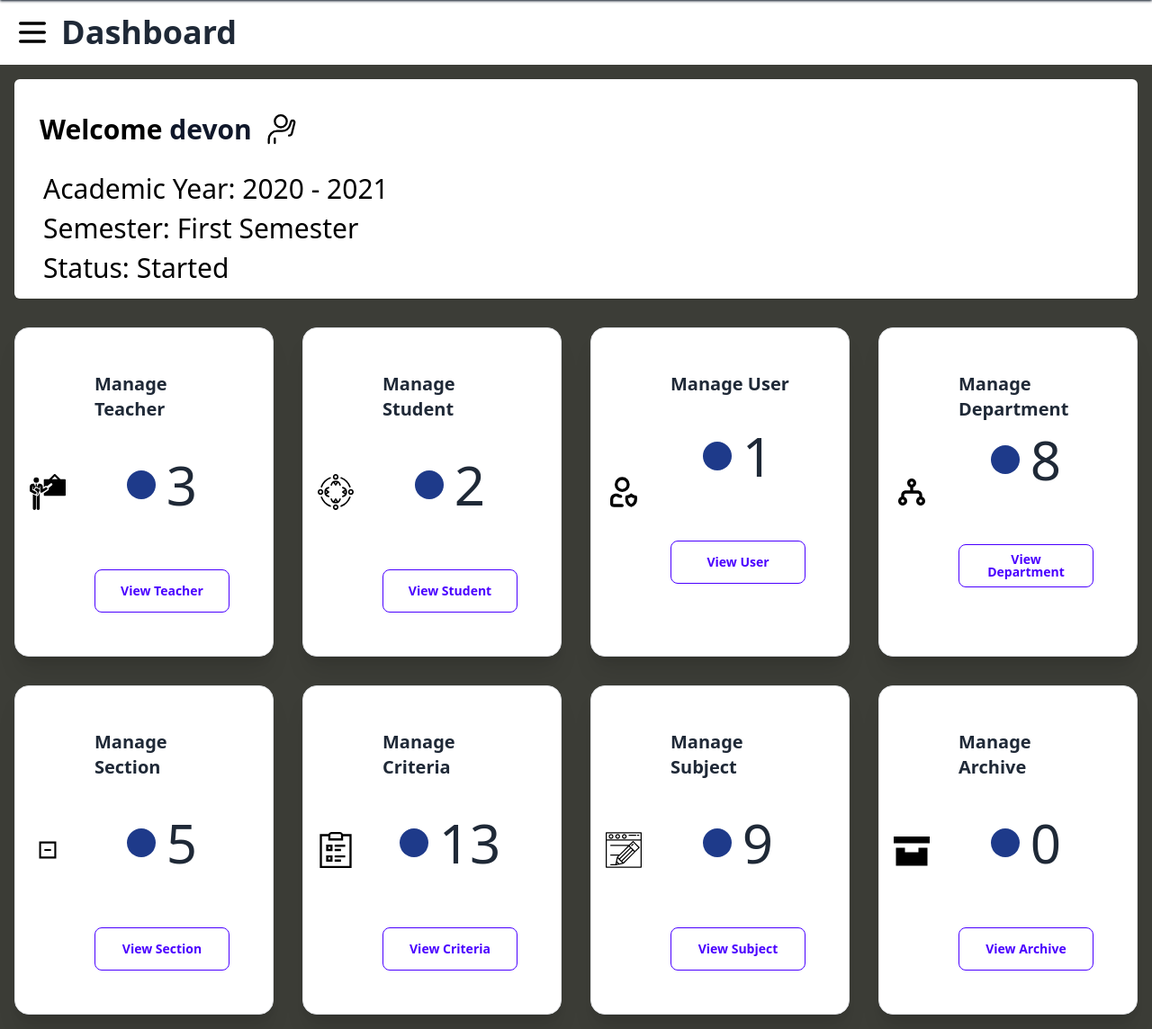
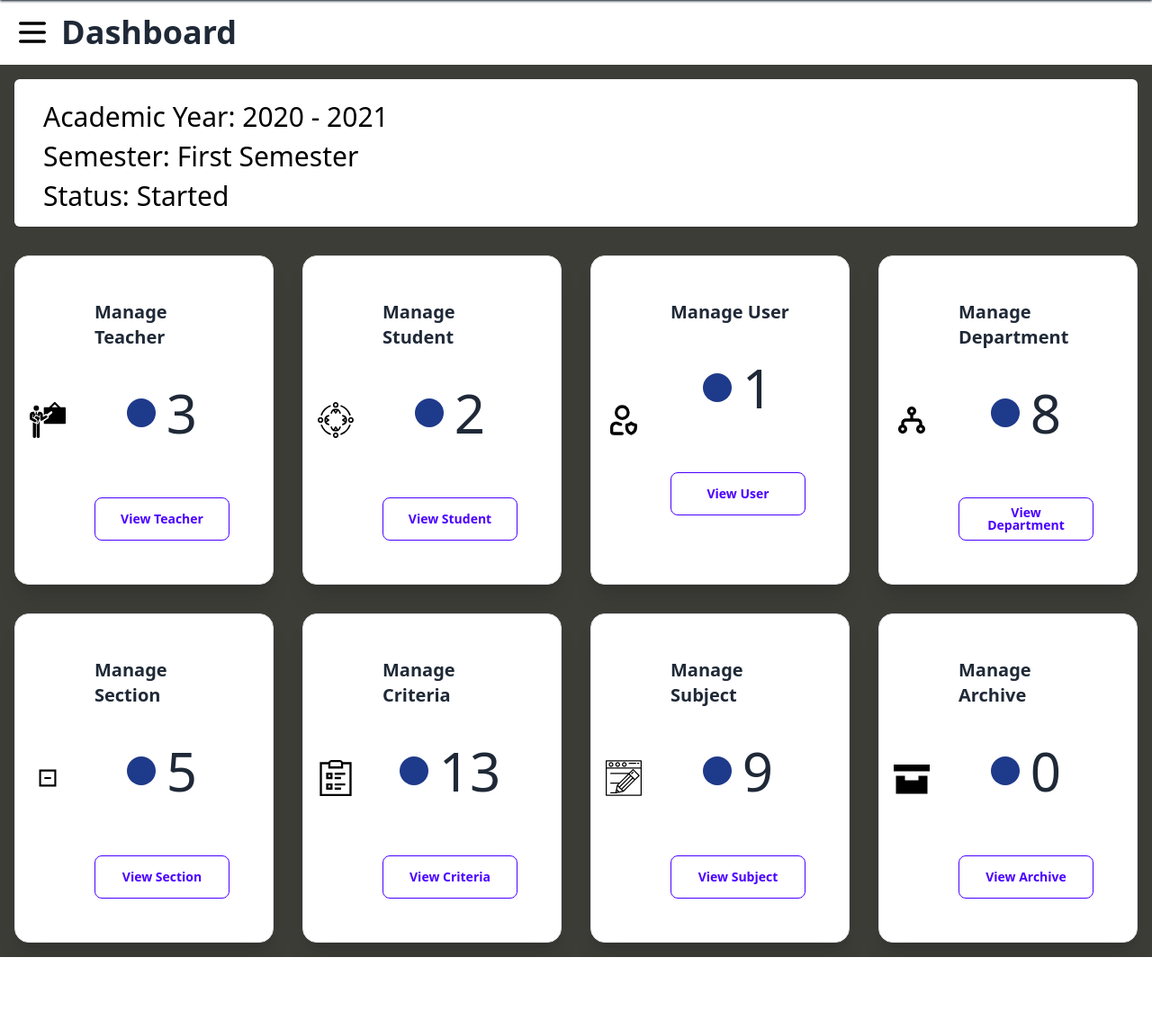
Before and after one commit to Hiiex09/jan_capstone, a PHP site: page /admin/admin_dashboard.php in a window 1280 px wide. Shown: the part 73-1217 px from the top of the page at 90% size. After the commit the page ends 1137 px from the top, so only its background shows below. Run offline with PHP 8.4, Linux system fonts and the light colour scheme; a user stored in the database is signed in; data comes from the database, SQL or seed files in the repository; some libraries are stand-ins or nearby versions.

Commit message:
changes in admin dashboard

```diff
--- a/admin/admin_dashboard.php
+++ b/admin/admin_dashboard.php
@@ -37,23 +37,11 @@ if ($schoolyear) {
 </head>
 
 <body>
-
-
   <div class="container-full flex justify-center items-center gap-2 bg-[#3C3D37]">
     <div>
       <?php if (isset($_SESSION['username'])): ?>
         <div class="p-4">
           <div class="p-4 bg-base-100 shadow text-black w-full rounded-md hidden md:block">
-
-            <div class="flex justify-start items-center">
-              <div class="mx-3">
-                <h2 class="text-3xl"><span class="font-bold">Welcome</span> <span class="text-slate-900 font-semibold"><?= htmlspecialchars($_SESSION['username']) ?></span></h2>
-              </div>
-              <div>
-                <img src="../admin/tools/Images/hello_admin.svg" alt="hello" class="w-10 h-20">
-              </div>
-            </div>
-
             <div class="flex justify-start items-center mx-4 mt-2">
               <div>
                 <p class="text-3xl">Academic Year:
@@ -82,16 +70,14 @@ if ($schoolyear) {
 
           </div>
         </div>
-        <div class="grid  sm:grid-cols-1 md:grid-cols-2 lg:grid-cols-4 m-4 gap-8">
-
+        <div class="grid sm:grid-cols-1 md:grid-cols-2 lg:grid-cols-4 m-4 gap-8">
+          <!-- Manage Teacher Card -->
           <div class="card card-side bg-base-100 shadow-xl border p-4">
             <figure>
-              <img
-                src="../admin/tools/img_side/teacher_side_com.svg"
-                alt="teacher" />
+              <img src="../admin/tools/img_side/teacher_side_com.svg" alt="Teacher" />
             </figure>
             <div class="card-body">
-              <div class="card-title">Manage Teacher</div>
+              <h2 class="card-title">Manage Teacher</h2>
               <div class="flex justify-center items-center gap-3 mt-8">
                 <div class="h-8 w-8 bg-blue-900 rounded-full"></div>
                 <div class="text-6xl">
@@ -99,7 +85,6 @@ if ($schoolyear) {
                   $count = 0;
                   $sql = "SELECT COUNT(*) AS total FROM `tblteacher`";
                   $result = mysqli_query($conn, $sql);
-
                   if ($result) {
                     $row = mysqli_fetch_assoc($result);
                     $count = $row['total'];
@@ -112,14 +97,13 @@ if ($schoolyear) {
             </div>
           </div>
 
+          <!-- Manage Student Card -->
           <div class="card card-side bg-base-100 shadow-xl border p-4">
             <figure>
-              <img
-                src="../admin/tools/img_side/student_side.svg"
-                alt="student" />
+              <img src="../admin/tools/img_side/student_side.svg" alt="Student" />
             </figure>
             <div class="card-body">
-              <div class="card-title">Manage Student</div>
+              <h2 class="card-title">Manage Student</h2>
               <div class="flex justify-center items-center gap-3 mt-8">
                 <div class="h-8 w-8 bg-blue-900 rounded-full"></div>
                 <div class="text-6xl">
@@ -127,7 +111,6 @@ if ($schoolyear) {
                   $count = 0;
                   $sql = "SELECT COUNT(*) AS total FROM `tblstudent`";
                   $result = mysqli_query($conn, $sql);
-
                   if ($result) {
                     $row = mysqli_fetch_assoc($result);
                     $count = $row['total'];
@@ -140,22 +123,20 @@ if ($schoolyear) {
             </div>
           </div>
 
+          <!-- Manage User Card -->
           <div class="card card-side bg-base-100 shadow-xl border p-4">
             <figure>
-              <img
-                src="../admin/tools/img_side/user_side.svg"
-                alt="department" />
+              <img src="../admin/tools/img_side/user_side.svg" alt="User" />
             </figure>
             <div class="card-body">
-              <div class="card-title">Manage User</div>
-              <div class="flex justify-center items-center gap-3 mt-7">
+              <h2 class="card-title">Manage User</h2>
+              <div class="flex justify-center items-center gap-3 mt-8">
                 <div class="h-8 w-8 bg-blue-900 rounded-full"></div>
                 <div class="text-6xl">
                   <?php
                   $count = 0;
                   $sql = "SELECT COUNT(*) AS total FROM `admin`";
                   $result = mysqli_query($conn, $sql);
-
                   if ($result) {
                     $row = mysqli_fetch_assoc($result);
                     $count = $row['total'];
@@ -168,22 +149,20 @@ if ($schoolyear) {
             </div>
           </div>
 
+          <!-- Manage Department Card -->
           <div class="card card-side bg-base-100 shadow-xl border p-4">
             <figure>
-              <img
-                src="../admin/tools/img_side/department_side.svg"
-                alt="department" />
+              <img src="../admin/tools/img_side/department_side.svg" alt="Department" />
             </figure>
             <div class="card-body">
-              <div class="card-title">Manage Department</div>
-              <div class="flex justify-center items-center gap-3 mt-1">
+              <h2 class="card-title">Manage Department</h2>
+              <div class="flex justify-center items-center gap-3 mt-8">
                 <div class="h-8 w-8 bg-blue-900 rounded-full"></div>
                 <div class="text-6xl">
                   <?php
                   $count = 0;
                   $sql = "SELECT COUNT(*) AS total FROM `tbldepartment`";
                   $result = mysqli_query($conn, $sql);
-
                   if ($result) {
                     $row = mysqli_fetch_assoc($result);
                     $count = $row['total'];
@@ -196,14 +175,13 @@ if ($schoolyear) {
             </div>
           </div>
 
+          <!-- Manage Section Card -->
           <div class="card card-side bg-base-100 shadow-xl border p-4">
             <figure>
-              <img
-                src="../admin/tools/img_side/section_side.svg"
-                alt="section" />
+              <img src="../admin/tools/img_side/section_side.svg" alt="Section" />
             </figure>
             <div class="card-body">
-              <div class="card-title">Manage Section</div>
+              <h2 class="card-title">Manage Section</h2>
               <div class="flex justify-center items-center gap-3 mt-8">
                 <div class="h-8 w-8 bg-blue-900 rounded-full"></div>
                 <div class="text-6xl">
@@ -211,7 +189,6 @@ if ($schoolyear) {
                   $count = 0;
                   $sql = "SELECT COUNT(*) AS total FROM `tblsection`";
                   $result = mysqli_query($conn, $sql);
-
                   if ($result) {
                     $row = mysqli_fetch_assoc($result);
                     $count = $row['total'];
@@ -224,14 +201,13 @@ if ($schoolyear) {
             </div>
           </div>
 
+          <!-- Manage Criteria Card -->
           <div class="card card-side bg-base-100 shadow-xl border p-4">
             <figure>
-              <img
-                src="../admin/tools/img_side/criteria_side.svg"
-                alt="criteria" />
+              <img src="../admin/tools/img_side/criteria_side.svg" alt="Criteria" />
             </figure>
             <div class="card-body">
-              <div class="card-title">Manage Criteria</div>
+              <h2 class="card-title">Manage Criteria</h2>
               <div class="flex justify-center items-center gap-3 mt-8">
                 <div class="h-8 w-8 bg-blue-900 rounded-full"></div>
                 <div class="text-6xl">
@@ -239,7 +215,6 @@ if ($schoolyear) {
                   $count = 0;
                   $sql = "SELECT COUNT(*) AS total FROM `tblcriteria`";
                   $result = mysqli_query($conn, $sql);
-
                   if ($result) {
                     $row = mysqli_fetch_assoc($result);
                     $count = $row['total'];
@@ -252,14 +227,13 @@ if ($schoolyear) {
             </div>
           </div>
 
+          <!-- Manage Subject Card -->
           <div class="card card-side bg-base-100 shadow-xl border p-4">
             <figure>
-              <img
-                src="../admin/tools/img_side/subject_side.svg"
-                alt="subject" />
+              <img src="../admin/tools/img_side/subject_side.svg" alt="Subject" />
             </figure>
             <div class="card-body">
-              <div class="card-title">Manage Subject</div>
+              <h2 class="card-title">Manage Subject</h2>
               <div class="flex justify-center items-center gap-3 mt-8">
                 <div class="h-8 w-8 bg-blue-900 rounded-full"></div>
                 <div class="text-6xl">
@@ -267,7 +241,6 @@ if ($schoolyear) {
                   $count = 0;
                   $sql = "SELECT COUNT(*) AS total FROM `tblsubject`";
                   $result = mysqli_query($conn, $sql);
-
                   if ($result) {
                     $row = mysqli_fetch_assoc($result);
                     $count = $row['total'];
@@ -280,14 +253,13 @@ if ($schoolyear) {
             </div>
           </div>
 
+          <!-- Manage Archive Card -->
           <div class="card card-side bg-base-100 shadow-xl border p-4">
             <figure>
-              <img
-                src="../admin/tools/img_side/archive_side.svg"
-                alt="subject" />
+              <img src="../admin/tools/img_side/archive_side.svg" alt="Archive" />
             </figure>
             <div class="card-body">
-              <div class="card-title">Manage Archive</div>
+              <h2 class="card-title">Manage Archive</h2>
               <div class="flex justify-center items-center gap-3 mt-8">
                 <div class="h-8 w-8 bg-blue-900 rounded-full"></div>
                 <div class="text-6xl">0</div>
@@ -295,8 +267,8 @@ if ($schoolyear) {
               <a href="#viewArchive" class="btn btn-primary btn-outline w-[150px] mt-14">View Archive</a>
             </div>
           </div>
+        </div>
 
-        </div>
     </div>
 
     <script src="https://cdn.tailwindcss.com"></script>
```
